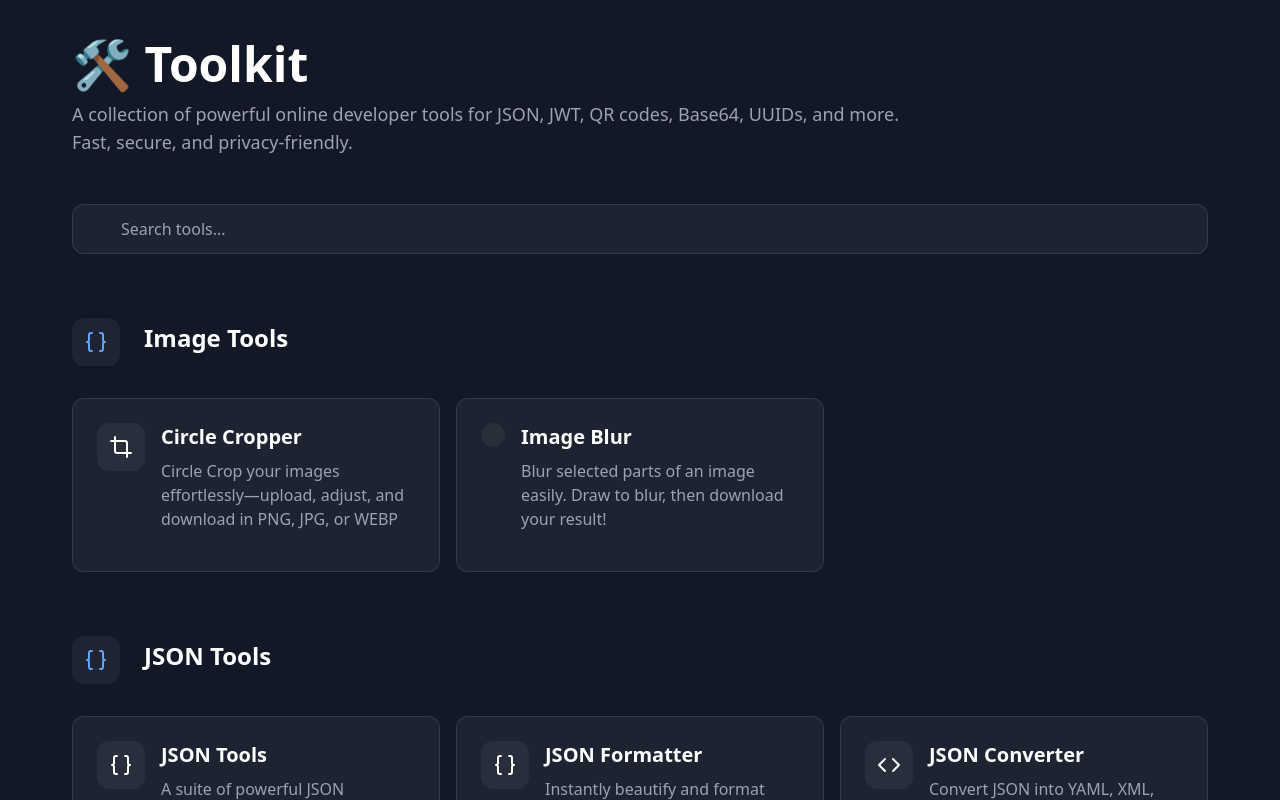
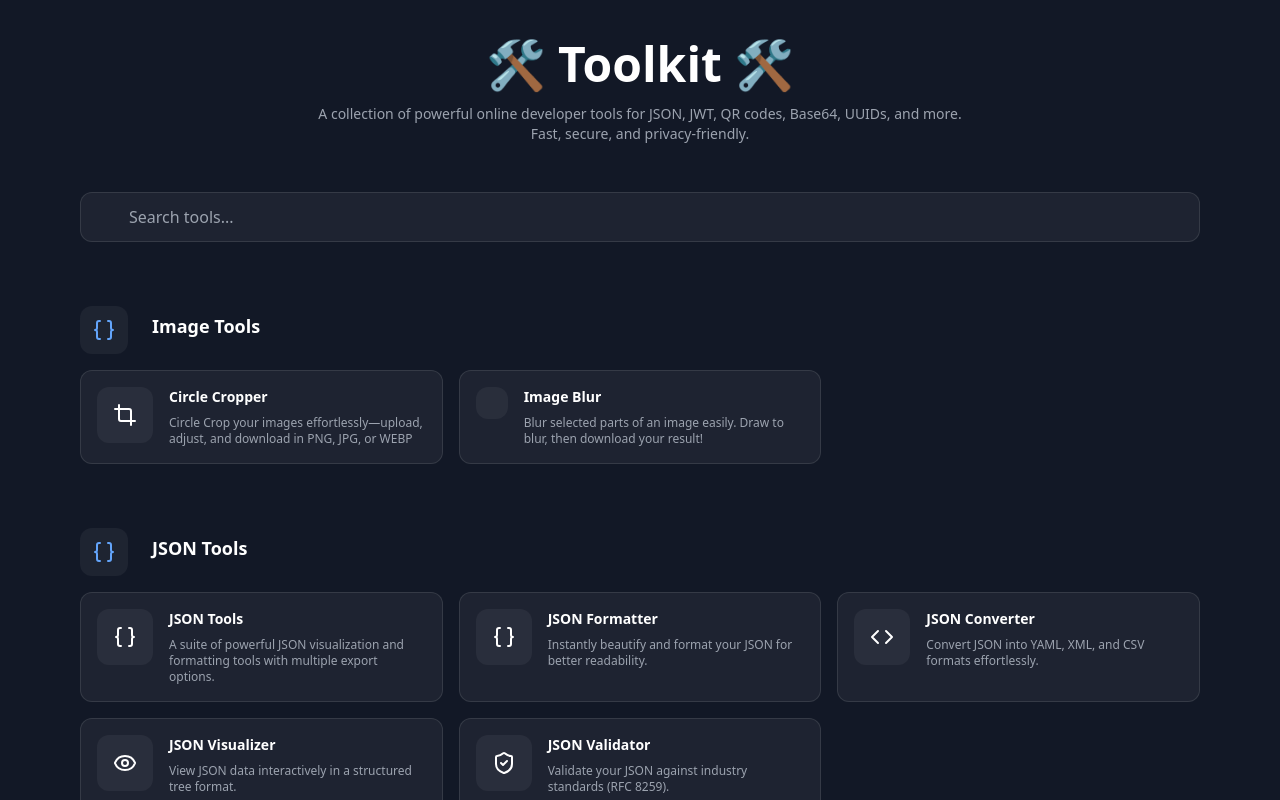
Before and after one commit to shweshi/toolkit, a Next.js app: page /toolkit/ in a window 1280 px wide. Shown: the top 800 px of the page. Built offline with nearby package versions, Linux system fonts and the light colour scheme.

Commit message:
ui changes

```diff
--- a/src/app/page.tsx
+++ b/src/app/page.tsx
@@ -216,20 +216,20 @@ export default function Home() {
   return (
     <div>
       <main className="min-h-screen bg-custom-dark text-white pt-8 sm:py-20 p-4">
-        <div className="max-w-6xl mx-auto px-2 sm:px-4">
-          <div className="flex items-center gap-3 mb-4 sm:mb-6 mb-8">
+        <div className="max-w-6xl mx-auto px-4 sm:px-6">
+          <div className="flex items-center justify-center gap-3 mb-4 sm:mb-6 mb-8">
             <div>
-              <h1 className="text-3xl font-bold text-white mb-1">🛠️ Toolkit</h1>
-              <p className="text-lg text-gray-400">
+              <h1 className="text-3xl font-bold text-white mb-2 text-center ">🛠️ Toolkit 🛠️</h1>
+              <p className="text-sm text-gray-400 text-center">
                 A collection of powerful online developer tools for JSON, JWT,
                 QR codes, Base64, UUIDs, and more.
               </p>
-              <p className="text-lg text-gray-400">
+              <p className="text-sm text-gray-400 text-center">
                 Fast, secure, and privacy-friendly.
               </p>
             </div>
           </div>
-          <div className="max-w-2xl mx-auto mb-8 sm:mb-12">
+          <div className="max-w-6xl mx-auto mb-8 sm:mb-12">
             <div className="relative">
               <input
                 placeholder="Search tools..."
--- a/src/components/ui/Header.tsx
+++ b/src/components/ui/Header.tsx
@@ -8,13 +8,13 @@ interface HeaderProps {
 
 export default function Header({ title, description, icon: Icon }: HeaderProps) {
     return (
-        <header className="flex items-center gap-3 sm:gap-6 mb-8">
+        <header className="flex items-center gap-3 sm:gap-6 mb-4">
             <div className="p-2 sm:p-3 bg-white/5 rounded-xl">
                 {Icon ? <Icon color="#63a4fa" /> : <Braces color="#63a4fa" />}
             </div>
             <div>
-                <h1 className="text-xl sm:text-2xl font-bold mb-1 sm:mb-2">{title}</h1>
-                {description && <p className="text-sm sm:text-base text-gray-400">{description}</p>}
+                <h1 className="text-lg sm:text-lg font-bold mb-1 sm:mb-2">{title}</h1>
+                {description && <p className="text-sm sm:text-sm text-gray-400">{description}</p>}
 
                 {/* <div className="flex flex-wrap gap-4 text-xs text-gray-400 mt-2"><span className="flex items-center gap-1"><svg xmlns="http://www.w3.org/2000/svg" width="24" height="24" viewBox="0 0 24 24" fill="none" stroke="currentColor" strokeWidth="2" strokeLinecap="round" strokeLinejoin="round" className="lucide lucide-check w-4 h-4 text-green-400"><path d="M20 6 9 17l-5-5"></path></svg> Free Online Tool</span><span className="flex items-center gap-1"><svg xmlns="http://www.w3.org/2000/svg" width="24" height="24" viewBox="0 0 24 24" fill="none" stroke="currentColor" strokeWidth="2" strokeLinecap="round" strokeLinejoin="round" className="lucide lucide-check w-4 h-4 text-green-400"><path d="M20 6 9 17l-5-5"></path></svg> No Registration Required</span><span className="flex items-center gap-1"><svg xmlns="http://www.w3.org/2000/svg" width="24" height="24" viewBox="0 0 24 24" fill="none" stroke="currentColor" strokeWidth="2" strokeLinecap="round" strokeLinejoin="round" className="lucide lucide-check w-4 h-4 text-green-400"><path d="M20 6 9 17l-5-5"></path></svg> Multiple Format Support</span><span className="flex items-center gap-1"><svg xmlns="http://www.w3.org/2000/svg" width="24" height="24" viewBox="0 0 24 24" fill="none" stroke="currentColor" strokeWidth="2" strokeLinecap="round" strokeLinejoin="round" className="lucide lucide-check w-4 h-4 text-green-400"><path d="M20 6 9 17l-5-5"></path></svg> Instant Results</span></div> */}
             </div>
--- a/src/components/ui/ToolCard.tsx
+++ b/src/components/ui/ToolCard.tsx
@@ -13,19 +13,19 @@ interface HeaderProps {
 export default function ToolCard({ title, description, href, icon: Icon }: HeaderProps) {
     return (
         <Link
-            className="p-4 sm:p-6 bg-white/5 rounded-xl hover:bg-white/10 transition-all group text-left border border-white/10 hover:border-white-500"
+            className="p-4 sm:p-4 bg-white/5 rounded-xl hover:bg-white/10 transition-all group text-left border border-white/10 hover:border-white-500"
             href={href}
             data-discover="true"
         >
             <div className="flex items-start gap-4">
-                <div className="p-2 sm:p-3 bg-white/5 rounded-xl">
+                <div className="p-4 sm:p-4 bg-white/5 rounded-xl">
                     {Icon && (<Icon />)}
                 </div>
                 <div className="flex-1">
-                    <h3 className="text-xl font-semibold mb-2 text-white group-hover:text-transparent group-hover:bg-gradient-to-r group-hover:from-blue-400 group-hover:to-purple-400 group-hover:bg-clip-text transition-all">
+                    <h3 className="text-sm font-semibold mb-2 text-white group-hover:text-transparent group-hover:bg-gradient-to-r group-hover:from-blue-400 group-hover:to-purple-400 group-hover:bg-clip-text transition-all">
                         {title}
                     </h3>
-                    <p className="text-gray-400 mb-4">{description}</p>
+                    <p className="text-gray-400 text-xs">{description}</p>
                 </div>
             </div>
         </Link>
```
